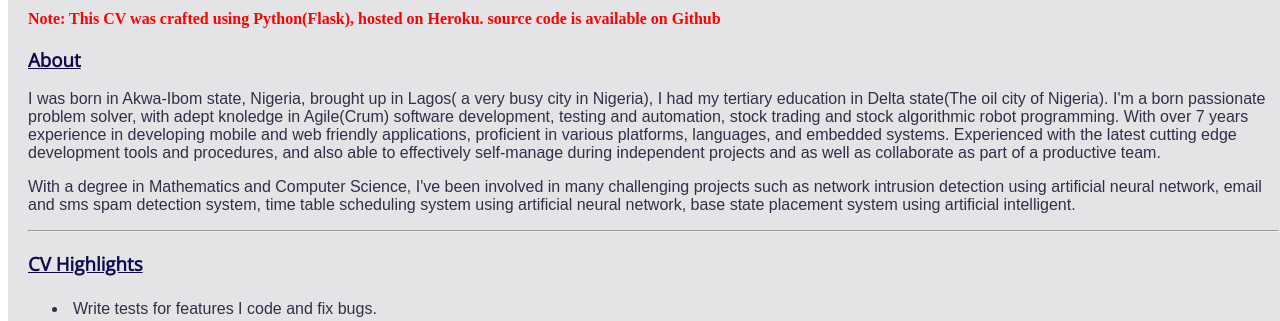
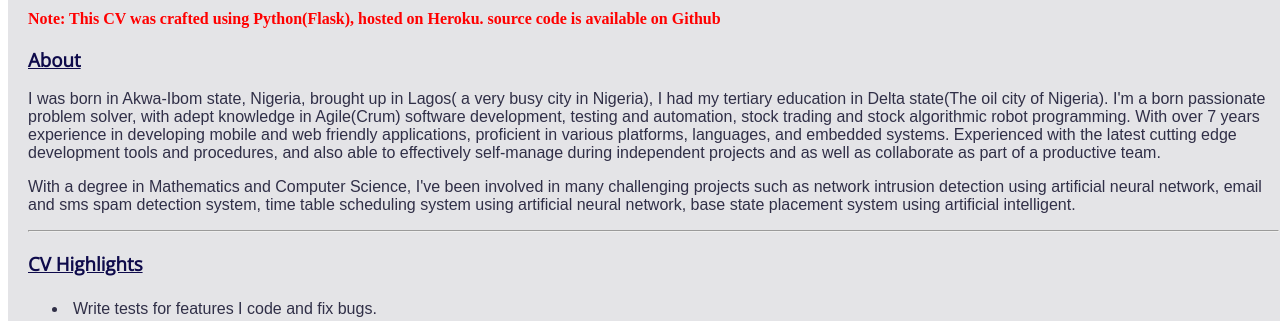
Before and after one commit to iamcoderisk/mywebsite, a Flask app: page / in a window 1280 px wide. Shown: the part 204-525 px from the top of the page. Run offline with Flask 2, Linux system fonts and the light colour scheme.

Commit message:
latest changes on index.html

```diff
--- a/templates/index.html
+++ b/templates/index.html
@@ -18,7 +18,7 @@
         <b style="color:red">Note: This CV was crafted using Python(Flask), hosted on Heroku. source code is available on Github</b>
         <h3>About</h3>
             <p>
-               I was born in Akwa-Ibom state, Nigeria, brought up in Lagos( a very busy city in Nigeria), I had my tertiary education in Delta state(The oil city of Nigeria). I'm a born passionate problem solver, with adept knoledge in Agile(Crum) software development, testing and automation, stock trading and stock algorithmic robot programming.
+               I was born in Akwa-Ibom state, Nigeria, brought up in Lagos( a very busy city in Nigeria), I had my tertiary education in Delta state(The oil city of Nigeria). I'm a born passionate problem solver, with adept knowledge in Agile(Crum) software development, testing and automation, stock trading and stock algorithmic robot programming.
                With over 7 years experience in developing mobile and web friendly applications, proficient in various platforms, languages, and embedded systems. Experienced with the latest cutting edge development
             tools and procedures, and also able to effectively self-manage during independent projects and  as well as collaborate as part of a
             productive team.
```
